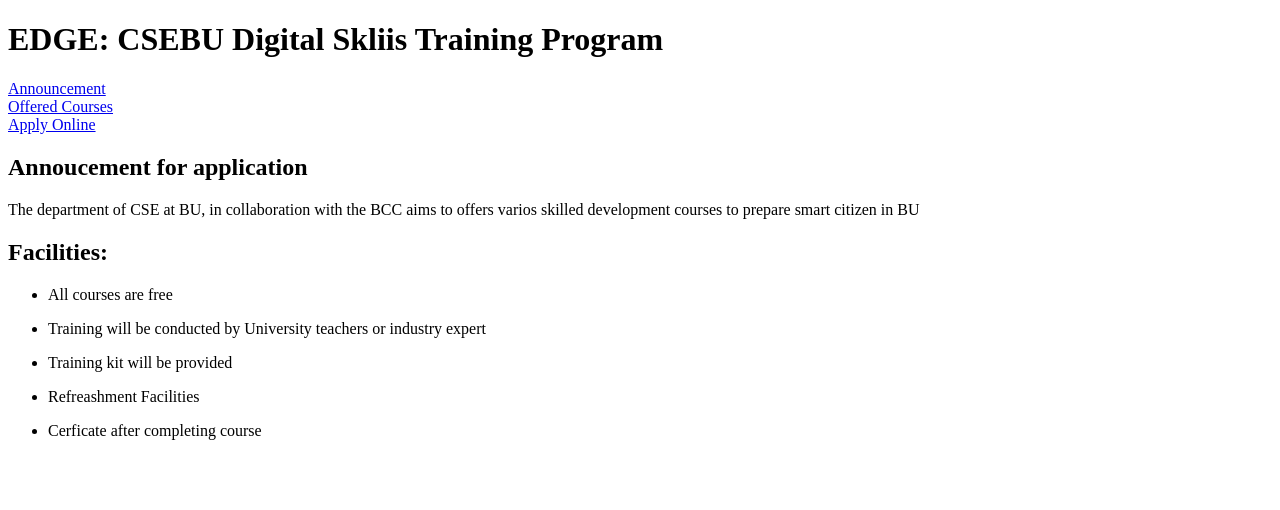
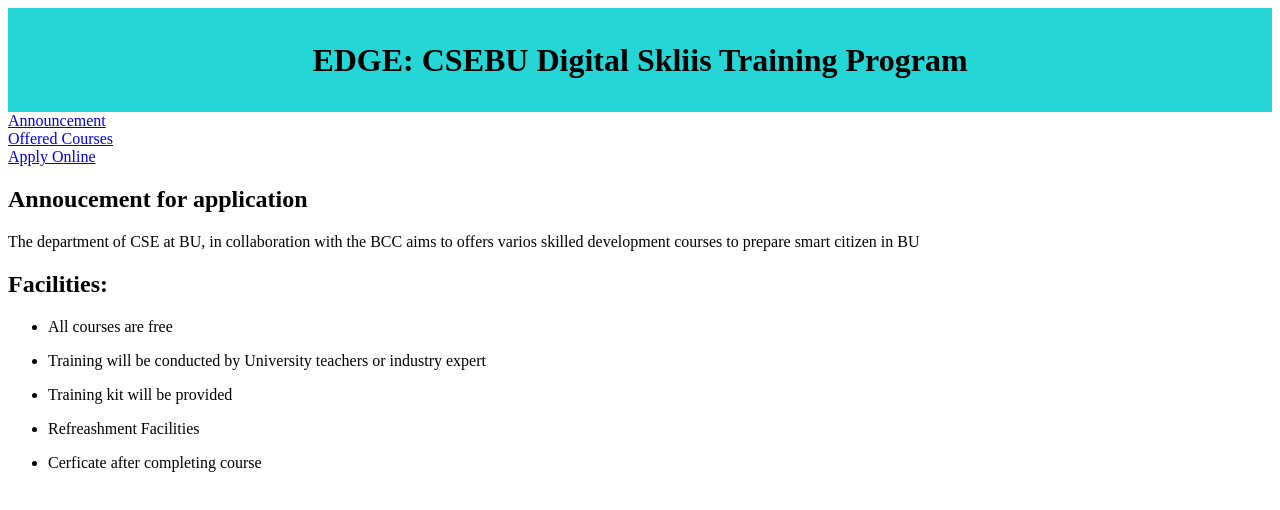
Before and after one commit to SADMAN-SADID-052/Web-Eng-Lab-1, a plain HTML site: page index.html in a window 1280 px wide. Drawn offline with Linux system fonts and the light colour scheme.

Commit message:
second commit

```diff
--- /dev/null
+++ b/Styles/style.css
@@ -0,0 +1,8 @@
+header
+{
+    height: 13vh;
+    background-color: rgb(36, 214, 214);
+    display: flex;
+    align-items: center;
+    justify-content: center;
+}
--- a/index.html
+++ b/index.html
@@ -4,6 +4,7 @@
     <meta charset="UTF-8">
     <meta name="viewport" content="width=device-width, initial-scale=1.0">
     <title>Announcement</title>
+    <link rel="stylesheet" href="./Styles/style.css">
 </head>
 <body>
     <header>
```
